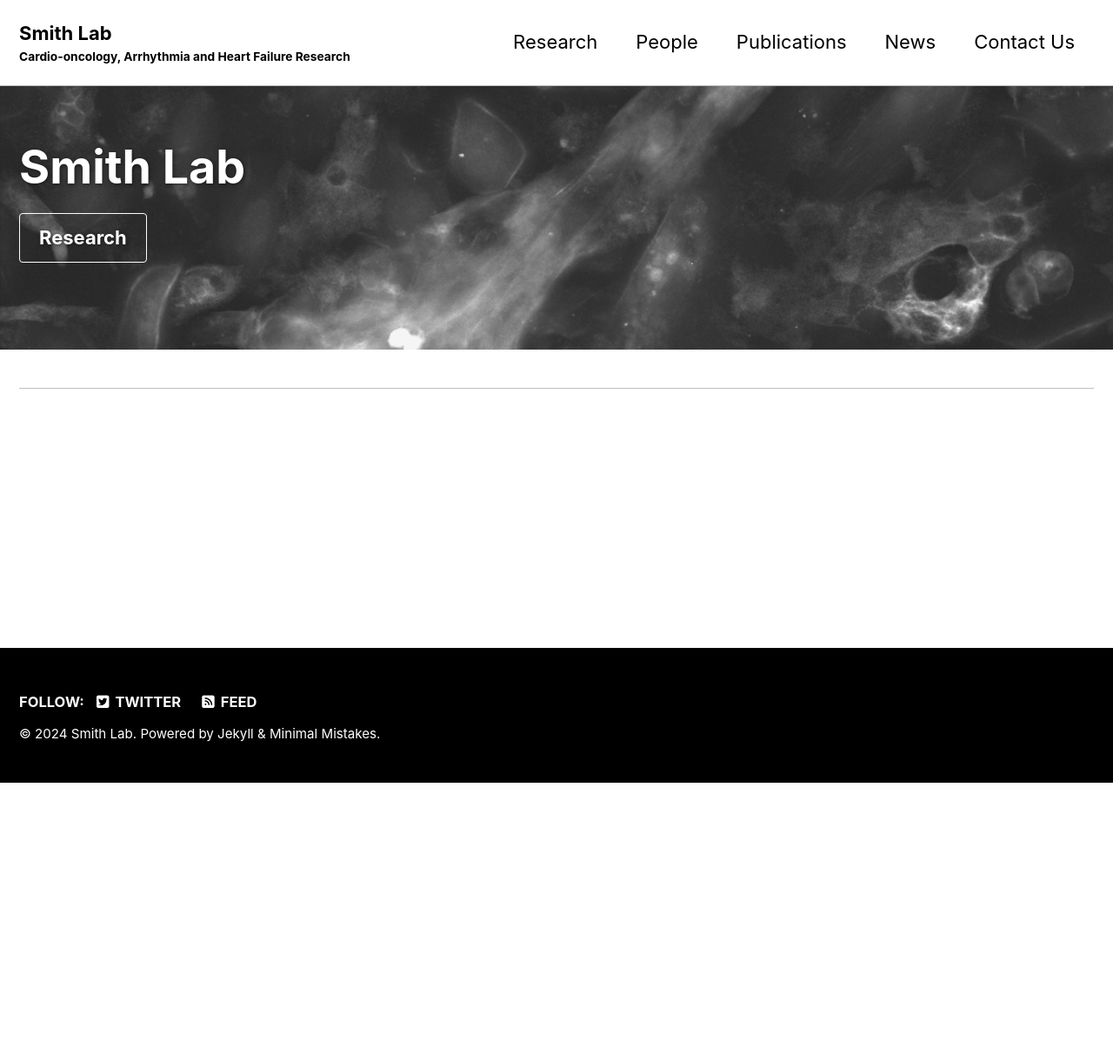
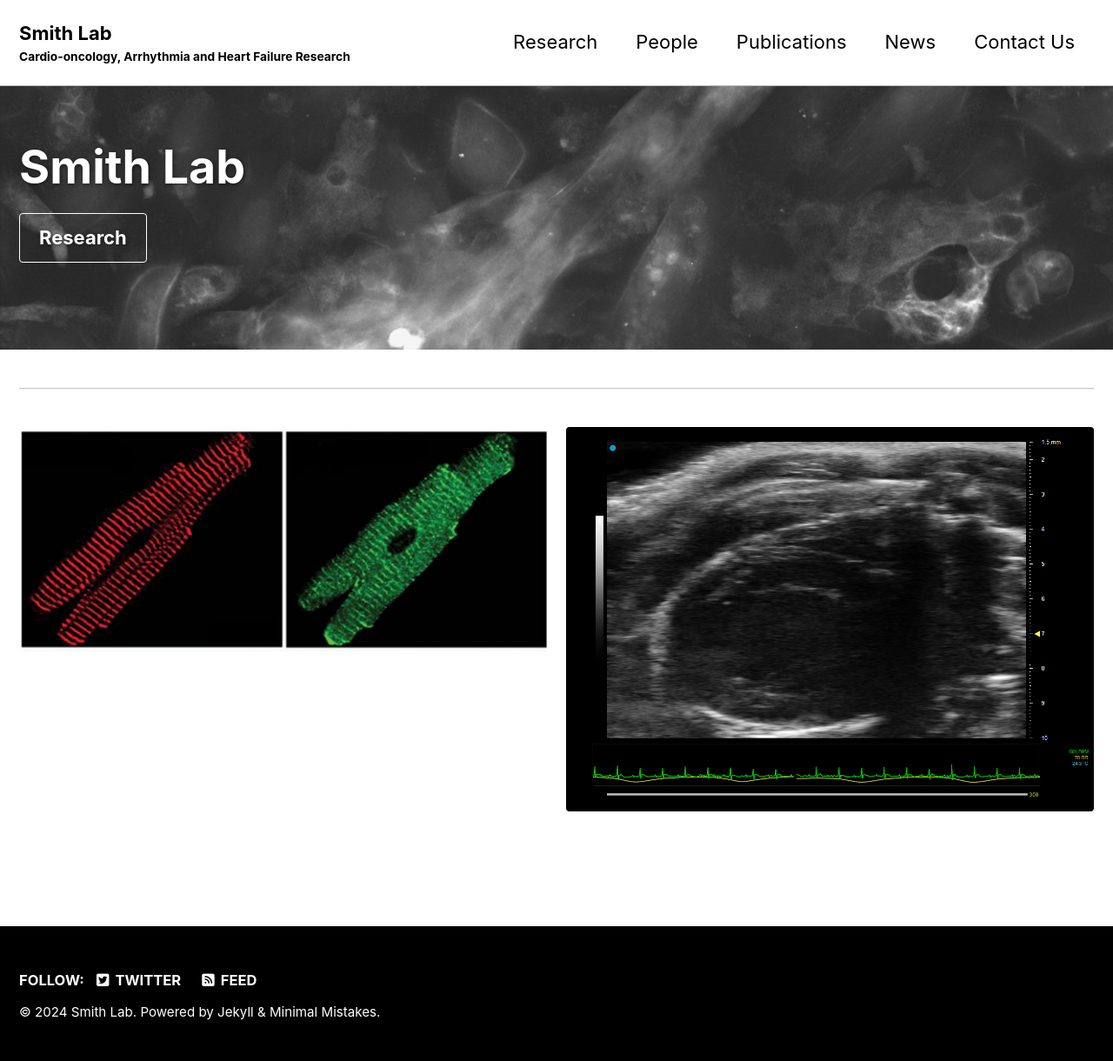
Before and after one commit to cralbers/smith-lab, a Jekyll site: the page built from _pages/index.md, in a window 1280 px wide. Shown: the whole page at 87% size. Built offline with Jekyll 4.4.1, drawn with Linux system fonts in a browser that asks for light colours; cached includes are drawn as plain includes; the list of posts is cut into pages by our own code; before the commit the page ends 900 px from its top, so only the background shows below that.

Commit message:
gallery on homepage?

```diff
--- a/_pages/index.md
+++ b/_pages/index.md
@@ -9,8 +9,19 @@ header:
     - label: "Research"
       url: "https://cralbers.github.io/smith-lab/research/"
   # caption: "Photo credit: [**Unsplash**](https://unsplash.com)"
+  excerpt: "Research lab focused on the investigation of cardio-oncology and heart abnormality mechanisms using cutting-edge methodologies"
 
+gallery:
+  - url: /assets/images/ankB.jpg
+    image_path: /assets/images/ankB.jpg
+    # alt: "placeholder image 1"
+    # title: "Image 1 title caption"
+  - url: /assets/images/echo.png
+    image_path: /assets/images/echo.png
+    # alt: "placeholder image 2"
+    # title: "Image 2 title caption"
 
 ---
 
 {% include feature_row %}
+{% include gallery %}
```
Also changed, not shown: _pages/contact.md (+2 -0 lines), assets/images/ankB.jpg (added), assets/images/echo.png (added).
